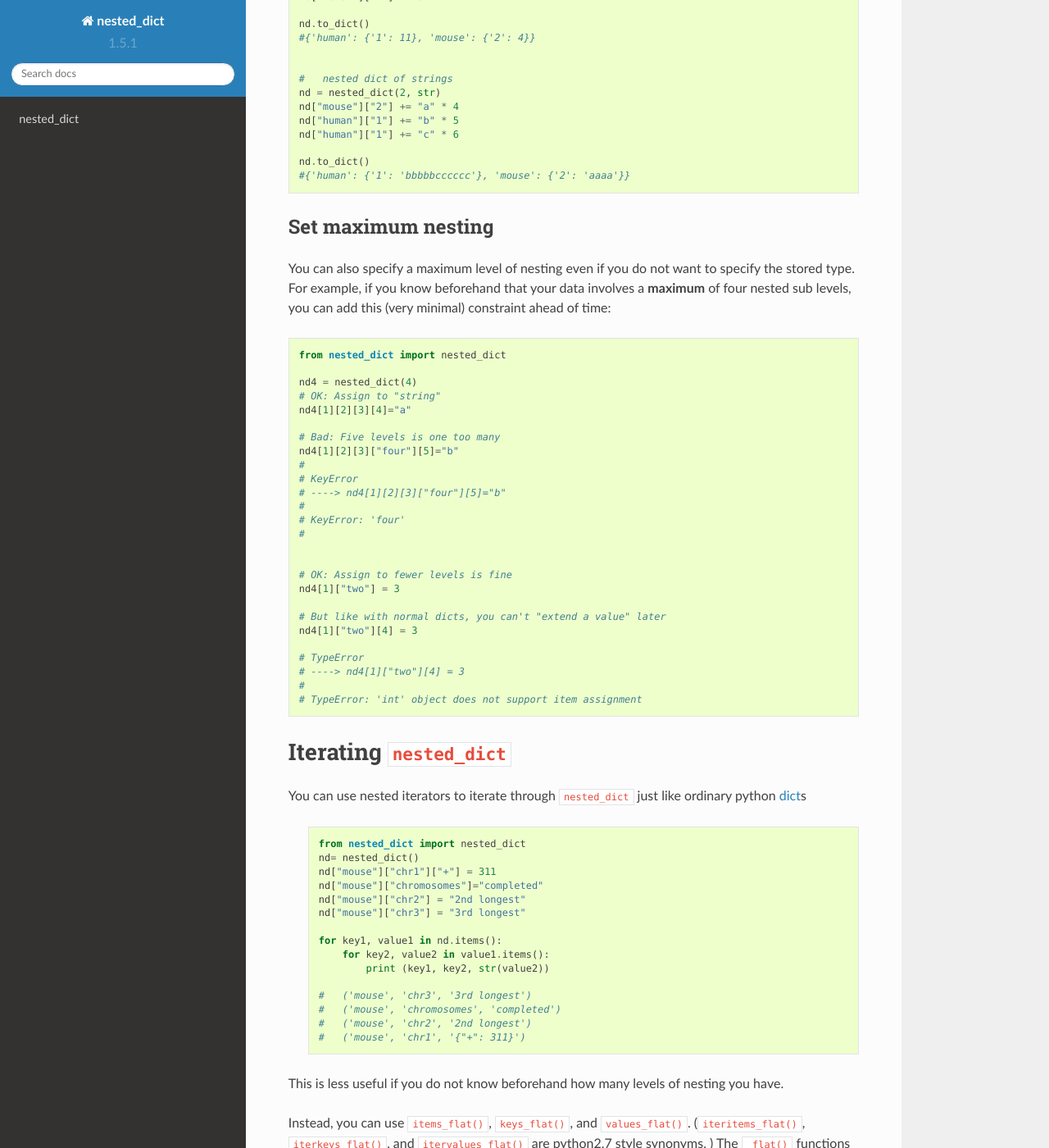
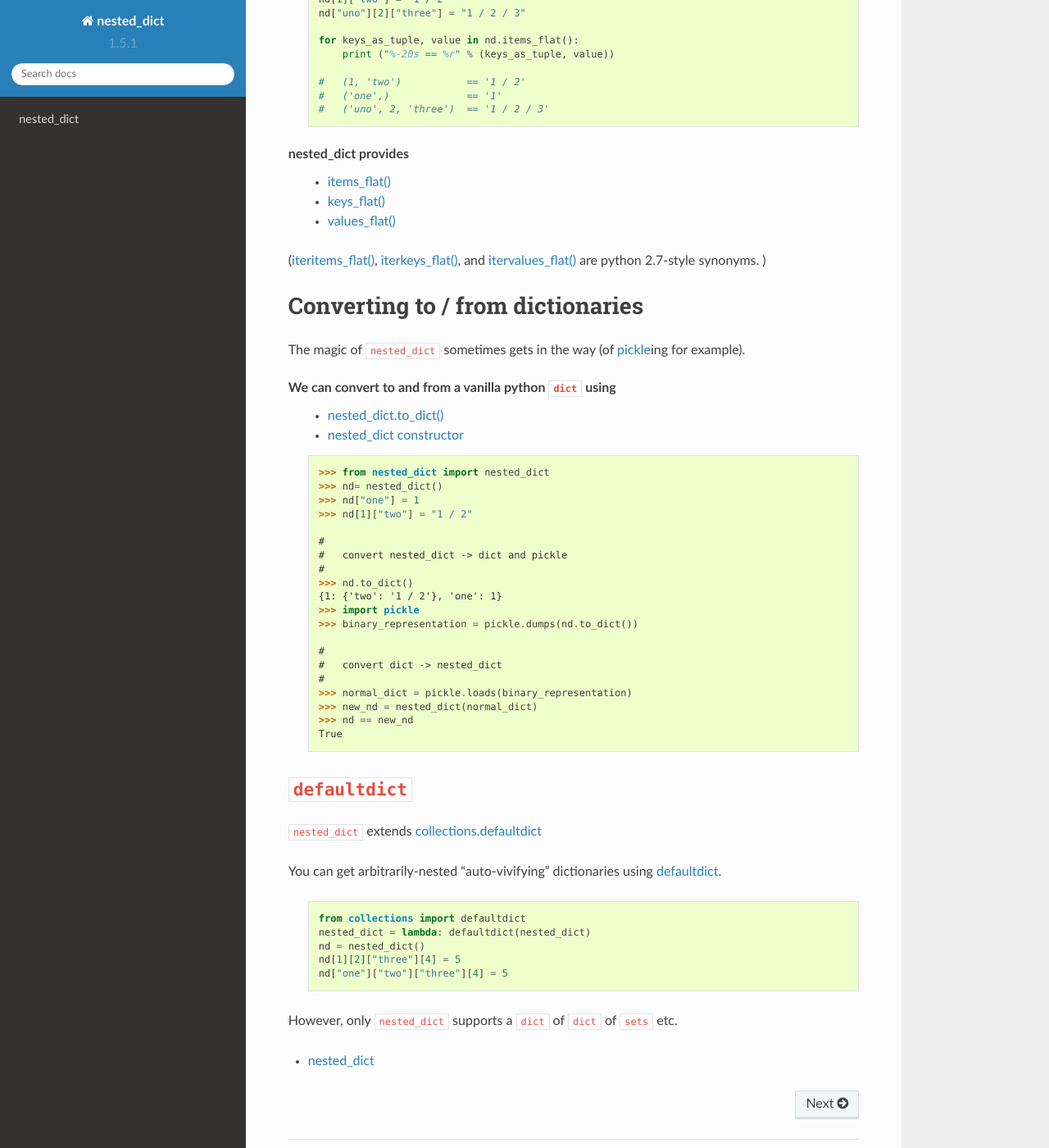
Before and after one commit to bunbun/nested-dict, a Sphinx documentation site: the page built from docs/source/index.rst, in a window 1280 px wide and 1400 px high, scrolled down 1870 px. Shown: the whole window at 82% size. Built offline with Sphinx 7.4.7 and the Read the Docs theme 2.0.0, drawn with Linux system fonts in a browser that asks for light colours; some of the changed text lies outside the part shown.

Commit message:
docs and __init__

```diff
--- a/docs/source/README.rst
+++ b/docs/source/README.rst
@@ -1,191 +1,130 @@
-##############################################################################
-Introduction
-##############################################################################
 .. note ::
 
     * Source code at https://github.com/bunbun/nested-dict
     * Documentation at http://nested-dict.readthedocs.org
 
-``nested_dict`` provides dictionaries with multiple levels of nested-ness:
+##############################################################################
+``nested_dict``
+##############################################################################
+``nested_dict`` extends ``defaultdict`` to support python ``dict`` with multiple levels of nested-ness:
+
+*****************************************************************
+Drop in replacement for ``dict``
+*****************************************************************
+
+
+  .. <<Python
+
+  .. code-block:: Pycon
+
+    >>> from nested_dict import nested_dict
+    >>> nd= nested_dict()
+    >>> nd["one"] = "1"
+    >>> nd[1]["two"] = "1 / 2"
+    >>> nd["uno"][2]["three"] = "1 / 2 / 3"
+    >>>
+    ... for keys_as_tuple, value in nd.items_flat():
+    ...    print ("%-20s == %r" % (keys_as_tuple, value))
+    ...
+    (1, 'two')           == '1 / 2'
+    ('one',)             == '1'
+    ('uno', 2, 'three')  == '1 / 2 / 3'
+
+  ..
+      Python
+
+    Each nested level is created magically when accessed, a process known as "auto-vivification" in perl.
+
+
+******************************************************************************
+Specifying the contained type
+******************************************************************************
+
+    If you want the nested dictionary to hold
+        * a collection (like the `set  <https://docs.python.org/2/library/sets.html>`__ in the first example) or
+        * a scalar with useful default values such as ``int`` or ``str``.
+
+==============================
+*dict* of ``list``\ s
+==============================
+    .. <<Python
+
+    .. code-block:: Python
+
+            #   nested dict of lists
+            nd = nested_dict(2, list)
+            nd["mouse"]["2"].append(12)
+            nd["human"]["1"].append(12)
+
+
+    ..
+        Python
+
+==============================
+*dict* of ``set``\ s
+==============================
+    .. <<Python
+
+    .. code-block:: Python
+
+            #   nested dict of sets
+            nd = nested_dict(2, set)
+            nd["mouse"]["2"].add("a")
+            nd["human"]["1"].add("b")
+
+
+    ..
+        Python
+
+==============================
+*dict* of ``int``\ s
+==============================
 
     .. <<Python
 
     .. code-block:: Python
 
-        from nested_dict import nested_dict
+            #   nested dict of ints
+            nd = nested_dict(2, int)
+            nd["mouse"]["2"] += 4
+            nd["human"]["1"] += 5
+            nd["human"]["1"] += 6
 
-        nd = nested_dict()
+            nd.to_dict()
+            #{'human': {'1': 11}, 'mouse': {'2': 4}}
 
-        nd["a"]["b"]["c"] = 311
-        nd["d"]["e"] = 311
 
     ..
         Python
 
-
-Each nested level is created magically when accessed, a process known as "auto-vivification" in perl.
-
-******************************************************************************
-Working without ``nested_dict``
-******************************************************************************
-
-`defaultdict  <https://docs.python.org/2/library/collections.html#collections.defaultdict>`__ from the python `collections  <https://docs.python.org/2/library/collections.html>`__ module provides for one or (with some effort) two levels of nestedness
-For example, here is a `defaultdict  <https://docs.python.org/2/library/collections.html#collections.defaultdict>`__  of `set  <https://docs.python.org/2/library/sets.html>`__\ s:
+==============================
+*dict* of ``str``\ s
+==============================
 
     .. <<Python
 
     .. code-block:: Python
 
-        # One level of nesting
-        from collections import defaultdict
-        one_level_dict = defaultdict(set)
-        one_level_dict["1st group"].add(3)
+            #   nested dict of strings
+            nd = nested_dict(2, str)
+            nd["mouse"]["2"] += "a" * 4
+            nd["human"]["1"] += "b" * 5
+            nd["human"]["1"] += "c" * 6
 
-        # Two levels of nesting
-        two_level_dict = defaultdict(lambda: defaultdict(set))
-        two_level_dict["1st group"]["A"].add(3)
+            nd.to_dict()
+            #{'human': {'1': 'bbbbbcccccc'}, 'mouse': {'2': 'aaaa'}}
 
     ..
         Python
 
-However, the syntax becomes rapidly more ugly with additional levels of nesting, and it is difficult to mix dictionaries with different levels of nestedness.
-
 ##############################################################################
-How to use ``nested_dict``
+Iterating through ``nested_dict``
 ##############################################################################
 
-Just use ``nested_dict`` as a drop in replacement for ``dict``
+Iterating through deep or unevenly nested dictionaries is a bit of a pain without recursion.
+``nested dict`` allows you to **flatten** the nested levels into `tuple  <https://docs.python.org/2/library/functions.html#tuple>`__\ s before iteration.
 
-******************************************************************************
-Flexible levels of nesting
-******************************************************************************
-
-  .. <<Python
-
-  .. code-block:: Python
-
-    from nested_dict import nested_dict
-    nd= nested_dict()
-    nd["mouse"]["chr1"]["+"] = 311
-    nd["mouse"]["chromosomes"]["Y"]["Male"] = True
-    nd["mouse"]["chr2"] = "2nd longest"
-    nd["mouse"]["chr3"] = "3rd longest"
-
-    for k, v in nd.items_flat():
-        print "%-50s==%20r" % (k,v)
-
-  ..
-      Python
-
-
-Gives:
-
-    .. <<Python
-
-    .. code-block:: Python
-
-        ('mouse', 'chr3')                                 ==       '3rd longest'
-        ('mouse', 'chromosomes', 'Y', 'Male')             ==                True
-        ('mouse', 'chr2')                                 ==       '2nd longest'
-        ('mouse', 'chr1', '+')                            ==                 311
-
-    ..
-        Python
-
-
-******************************************************************************
-Fixed levels of nesting and set types
-******************************************************************************
-
-This is necessary if you want the nested dictionary to hold
-    * a collection (like the `set  <https://docs.python.org/2/library/sets.html>`__ in the first example) or
-    * a scalar with useful default values such as ``int`` or ``str``.
-
-.. <<Python
-
-.. code-block:: Python
-
-        #   nested dict of lists
-        nd = nested_dict(2, list)
-        nd["mouse"]["2"].append(12)
-        nd["human"]["1"].append(12)
-
-        #   nested dict of sets
-        nd = nested_dict(2, set)
-        nd["mouse"]["2"].add("a")
-        nd["human"]["1"].add("b")
-
-        #   nested dict of ints
-        nd = nested_dict(2, int)
-        nd["mouse"]["2"] += 4
-        nd["human"]["1"] += 5
-        nd["human"]["1"] += 6
-
-        nd.to_dict()
-        #{'human': {'1': 11}, 'mouse': {'2': 4}}
-
-
-        #   nested dict of strings
-        nd = nested_dict(2, str)
-        nd["mouse"]["2"] += "a" * 4
-        nd["human"]["1"] += "b" * 5
-        nd["human"]["1"] += "c" * 6
-
-        nd.to_dict()
-        #{'human': {'1': 'bbbbbcccccc'}, 'mouse': {'2': 'aaaa'}}
-
-..
-    Python
-
-
-
-******************************************************************************
-Set maximum nesting
-******************************************************************************
-You can also specify a maximum level of nesting even if you do not want to specify the stored type.
-For example, if you know beforehand that your data involves a **maximum** of four nested sub levels, you can add this (very minimal) constraint ahead of time:
-
-.. <<Python
-
-.. code-block:: Python
-
-    from nested_dict import nested_dict
-
-    nd4 = nested_dict(4)
-    # OK: Assign to "string"
-    nd4[1][2][3][4]="a"
-
-    # Bad: Five levels is one too many
-    nd4[1][2][3]["four"][5]="b"
-    #
-    # KeyError
-    # ----> nd4[1][2][3]["four"][5]="b"
-    #
-    # KeyError: 'four'
-    #
-
-
-    # OK: Assign to fewer levels is fine
-    nd4[1]["two"] = 3
-
-    # But like with normal dicts, you can't "extend a value" later
-    nd4[1]["two"][4] = 3
-
-    # TypeError
-    # ----> nd4[1]["two"][4] = 3
-    #
-    # TypeError: 'int' object does not support item assignment
-
-..
-    Python
-
-
-##############################################################################
-Iterating ``nested_dict``
-##############################################################################
-
-
-You can use nested iterators to iterate through ``nested_dict`` just like ordinary python `dict  <https://docs.python.org/2/library/stdtypes.html#typesmapping>`__\ s
+You do not need to know beforehand how many levels of nesting you have:
 
     .. <<Python
 
@@ -193,74 +132,86 @@ You can use nested iterators to iterate through ``nested_dict`` just like ordina
 
         from nested_dict import nested_dict
         nd= nested_dict()
-        nd["mouse"]["chr1"]["+"] = 311
-        nd["mouse"]["chromosomes"]="completed"
-        nd["mouse"]["chr2"] = "2nd longest"
-        nd["mouse"]["chr3"] = "3rd longest"
+        nd["one"] = "1"
+        nd[1]["two"] = "1 / 2"
+        nd["uno"][2]["three"] = "1 / 2 / 3"
 
-        for key1, value1 in nd.items():
-            for key2, value2 in value1.items():
-                print (key1, key2, str(value2))
+        for keys_as_tuple, value in nd.items_flat():
+            print ("%-20s == %r" % (keys_as_tuple, value))
 
-        #   ('mouse', 'chr3', '3rd longest')
-        #   ('mouse', 'chromosomes', 'completed')
-        #   ('mouse', 'chr2', '2nd longest')
-        #   ('mouse', 'chr1', '{"+": 311}')
+        #   (1, 'two')           == '1 / 2'
+        #   ('one',)             == '1'
+        #   ('uno', 2, 'three')  == '1 / 2 / 3'
 
     ..
         Python
 
 
-This is less useful if you do not know beforehand how many levels of nesting you have.
 
-Instead, you can use ``items_flat()``\ , ``keys_flat()``\ , and ``values_flat()``\ .
-(``iteritems_flat()``\ , ``iterkeys_flat()``\ , and ``itervalues_flat()`` are python2.7 style synonyms. )
-The ``_flat()`` functions are just like their normal counterparts except they compress all the nested
-keys into `tuple  <https://docs.python.org/2/library/functions.html#tuple>`__\ s:
+nested_dict provides
+    * :ref:`items_flat() <items_flat>`
+    * :ref:`keys_flat() <keys_flat>`
+    * :ref:`values_flat() <values_flat>`
 
+(:ref:`iteritems_flat() <iteritems_flat>`, :ref:`iterkeys_flat() <iterkeys_flat>`, and :ref:`itervalues_flat() <itervalues_flat>` are python 2.7-style synonyms. )
+
+##############################################################################
+Converting to / from dictionaries
+##############################################################################
+
+The magic of  ``nested_dict`` sometimes gets in the way (of `pickle  <https://docs.python.org/2/library/pickle.html>`__\ ing for example).
+
+We can convert to and from a vanilla python ``dict`` using
+    * :ref:`nested_dict.to_dict() <to_dict>`
+    * :ref:`nested_dict constructor <nested_dict.init>`
 
     .. <<Python
 
-    .. code-block:: Python
+    .. code-block:: Pycon
 
-        from nested_dict import nested_dict
-        nd= nested_dict()
-        nd["mouse"]["chr1"]["+"] = 311
-        nd["mouse"]["chromosomes"]="completed"
-        nd["mouse"]["chr2"] = "2nd longest"
-        nd["mouse"]["chr3"] = "3rd longest"
+        >>> from nested_dict import nested_dict
+        >>> nd= nested_dict()
+        >>> nd["one"] = 1
+        >>> nd[1]["two"] = "1 / 2"
 
-        for keys_as_tuple, value in nd.items_flat():
-            print ("%-30s == %20r" % (keys_as_tuple, value))
-        #   ('mouse', 'chr3')              ==        '3rd longest'
-        #   ('mouse', 'chromosomes')       ==          'completed'
-        #   ('mouse', 'chr2')              ==        '2nd longest'
-        #   ('mouse', 'chr1', '+')         ==                  311
+        #
+        #   convert nested_dict -> dict and pickle
+        #
+        >>> nd.to_dict()
+        {1: {'two': '1 / 2'}, 'one': 1}
+        >>> import pickle
+        >>> binary_representation = pickle.dumps(nd.to_dict())
+
+        #
+        #   convert dict -> nested_dict
+        #
+        >>> normal_dict = pickle.loads(binary_representation)
+        >>> new_nd = nested_dict(normal_dict)
+        >>> nd == new_nd
+        True
 
     ..
         Python
 
 
 ##############################################################################
-Converting back to dictionaries
+``defaultdict``
 ##############################################################################
+``nested_dict`` extends `collections.defaultdict  <https://docs.python.org/2/library/collections.html#collections.defaultdict>`__
 
-
-It is often useful to convert away the magic of ``nested_dict``, for example, to `pickle  <https://docs.python.org/2/library/pickle.html>`__ the dictionary.
-
-Use ``nested_dict.to_dict()``
-
+You can get arbitrarily-nested "auto-vivifying" dictionaries using `defaultdict  <https://docs.python.org/2/library/collections.html#collections.defaultdict>`__.
 
     .. <<Python
 
     .. code-block:: Python
 
-        from nested_dict import nested_dict
-        nd= nested_dict()
-        nd["mouse"]["chr1"]["+"] = 311
-        nd["mouse"]["chromosomes"]="completed"
-        nd.to_dict()
-        # {'mouse': {'chr1': {'+': 311}, 'chromosomes': 'completed'}}
+        from collections import defaultdict
+        nested_dict = lambda: defaultdict(nested_dict)
+        nd = nested_dict()
+        nd[1][2]["three"][4] = 5
+        nd["one"]["two"]["three"][4] = 5
 
     ..
         Python
+
+However, only ``nested_dict`` supports a ``dict`` of ``dict`` of ``sets`` etc.
--- a/docs/source/nested_dict.rst
+++ b/docs/source/nested_dict.rst
@@ -9,8 +9,11 @@ Class documentation
 **************************
 .. class:: nested_dict
 
-    .. method:: nested_dict.__init__([nested_level, value_type])
+.. _nested_dict.init:
 
+    .. method:: nested_dict.__init__([existing_dict | nested_level, value_type])
+
+        :param existing_dict: an existing ``dict`` to be converted into a ``nested_dict``
         :param nested_level: the level of nestedness in the dictionary
         :param collection_type: the type of the values held in the dictionary
 
@@ -122,6 +135,7 @@ Class documentation
 
                 [3, 15]
 
+.. _to_dict:
 
     .. method:: to_dict()
 
```
Also changed, not shown: other parts of docs/source/nested_dict.rst (+10 -0 lines), setup.py (+10 -2 lines), 13 other files.
